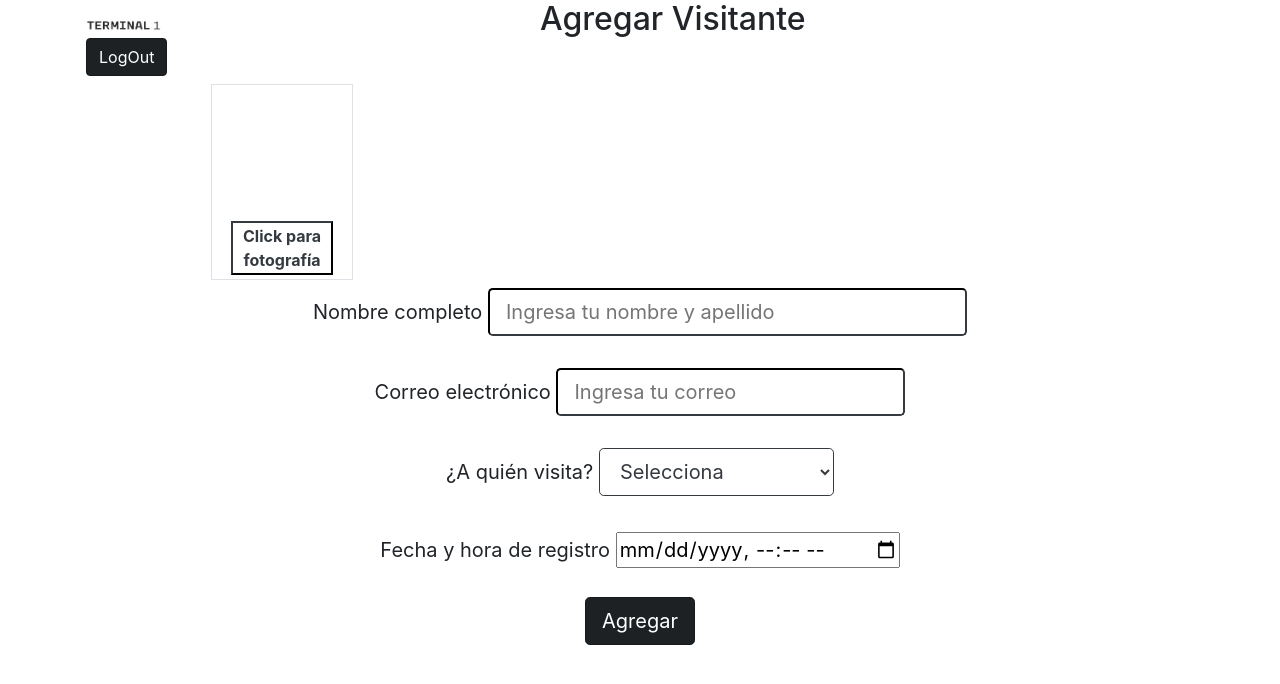
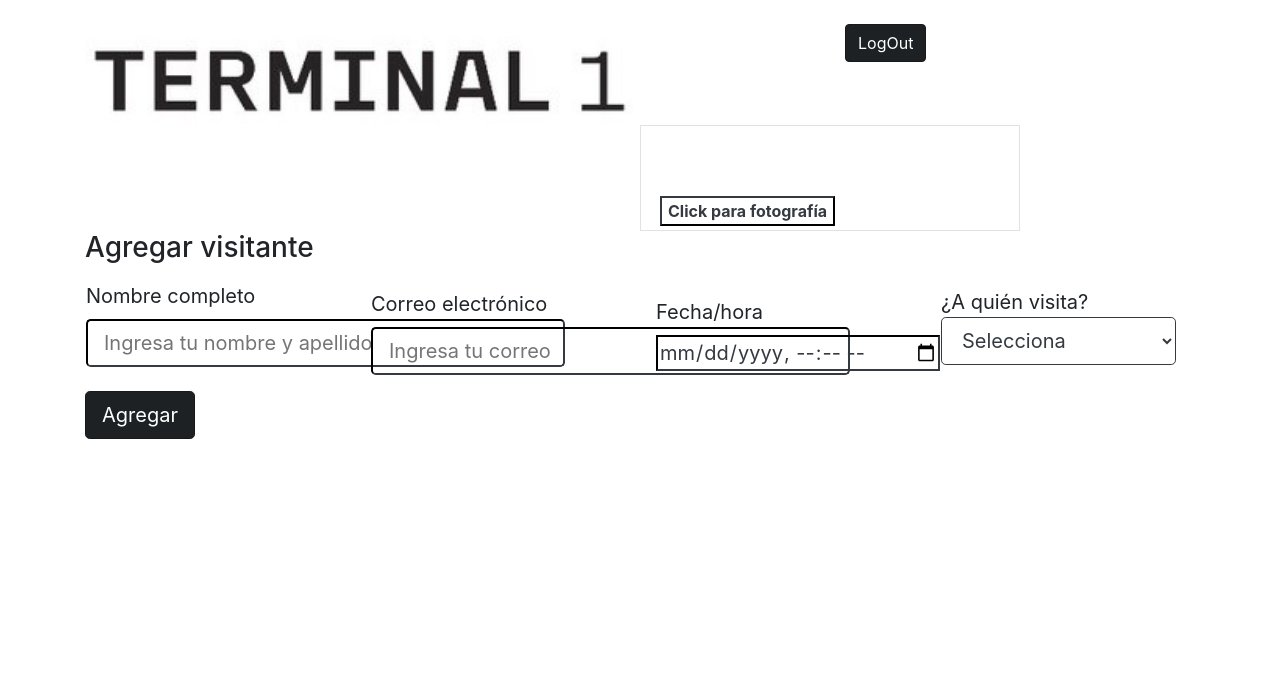
Before and after one commit to ViniciaLaraRangel/Proyecto-5-Registro-de-visitantes, a website: page src/html/registro.html in a window 1280 px wide. Drawn offline with nearby package versions, Linux system fonts and the light colour scheme; some packages are replaced by stand-ins of ours; a script that the page names is missing.

```diff
--- a/src/css/registro.css
+++ b/src/css/registro.css
@@ -1,6 +1,6 @@
 /*CSS p/ registro.html*/
 .logo-t1 {
-    width: 60%;
+    width: 75%;
 }
 /*h2 {
     text-align: center;
@@ -27,9 +27,7 @@
     text-align: center;
     padding: 50px 50px;
 }
-.btn-primary {
-    border-radius: 20px;
-    padding: 20px 20px;
-    margin-top: 50%;
+.btn-dark {
+    size
 
 }*/
--- a/src/html/registro.html
+++ b/src/html/registro.html
@@ -25,26 +25,24 @@
 </head>
 
 <body>
-    <div class="container">
+    <div class="container my-2">
         <div class="row">
+            <div class="col-8 mt-3">
                 <header>
-                <div class="col-md-4 btn-lg" id="header">
                     <img src="../css/pages/t1.jpg" alt="LogoT1" class="logo-t1">
+                </header>
+            </div>
+            <div class="col-4">
+                <nav>
                     <a href="../splashT1.html">
-                        <button class="btn btn-dark btn active">LogOut</button>
+                        <button class="btn btn-dark mt-3 active">LogOut</button>
                     </a>
-                </div>
-            </header>
-            <nav>
-                <div class="row text-center" id="nav">
-                    <div class="col-md-12">
-                        <h2>Agregar Visitante</h2>
+                </nav>
             </div>
         </div>
-            </nav>
+        <div class="row justify-content-center">
+            <div class="col-md-4 offset-4 table-bordered">
                 <aside>
-                <!--Funcionalidad para toma de fotografía-->
-                <div class="col-md-4 offset-4 table-bordered" id="aside">
                     <div class="booth px-1 py-1">
                         <a href="#" id="photo-shot" class="booth-capture"></a>
                         <video id="video" width="100" height="60"></video>
@@ -54,61 +52,62 @@
                             <strong>Click para fotografía</strong>
                         </button>
                     </div>
+                </aside>
             </div>
-            </aside>
+        </div>
+        <div class="row justify-content-center align-items-center">
+            <div class="col-12 text center">
                 <article>
-                <section>
+                    <h3>Agregar visitante</h3>
+                </article>
+            </div>
+        </div>
+        <div class="row justify-content-center align-items-center">
+            <div class="col-3 btn-lg">
                 <form>
-                        <div class="row text-center">
-                            <!--Nombre completo-->
-                            <div class="col-md-12 btn-lg">
-                                <!--Nombre del invitado -->
                     <div class="form-group">
                         <label for="user">Nombre completo</label>
                         <input type="text" id="username" class="form-control-lg btn-outline-dark" size="30px" id="user" placeholder="Ingresa tu nombre y apellido">
                     </div>
+                </form>
             </div>
-
-                            <!--Correo del invitado -->
-                            <div class="col-md-12 btn-lg">
+            <div class="col-3 btn-lg">
+                <form>
                     <label for="mail">Correo electrónico</label>
-                                <input type="email" id="useremail" class="form-control-lg btn-outline-dark" aria-describedby="emailHelp" placeholder="Ingresa tu correo">
+                    <input type="email" id="useremail" class="form-control-lg btn-outline-dark" size="30px" aria-describedby="emailHelp" placeholder="Ingresa tu correo">
+                </form>
             </div>
-
-                            <!--Miembro al que visita-->
-                            <div class="col-md-12 mt-3 btn-lg">
-                                <!--Nombre del invitado -->
-                                <div class="form-group">
-                                    <label for="anfitrión">¿A quién visita?</label>
+            <div class="col-3 mt-1 btn-lg">
+                <form>
+                        <div class="date">
+                                <label for="day">Fecha/hora</label>
+                                <input type="datetime-local" id="registerdate" class="btn-outline-dark" size="30px">
+                            </div>
+                </form>
+            </div>
+            <div class="col-3 btn-lg">
+                <form>
+                        <div class="form-group mb-1">
+                                <label for="anfitrión">¿A quién visita?
                                     <select name="memberList" id="member" class="form-control-lg btn-outline-dark" required>
-                                        <option value="" disabled selected>Selecciona</option>
+                                        <option value="text" disabled selected>Selecciona</option>
                                         <option value="KNF ENGINEERING">KNF ENGINEERING</option>
                                         <option value="AU HAUS">AU HAUS</option>
                                         <option value="LABORATORIA">LABORATORIA</option>
                                         <option value="UPSOCIAL">UPSOCIAL</option>
-                                        <!--<input type="text" id="memberName" class="form-control-lg mt-3" size="30px" id="member" placeholder="Ingresa nombre">-->
                                     </select>
+                                </label>
+                            </div>
+                </form>
+            </div>
+            <div class="col-12">
+                <form>
+                        <button id="safeinfo" class="btn btn-dark btn-lg active">Agregar</button>
+                </form>
+            </div>
         </div>
     </div>
 
-                            <!-- Input para agregar fecha y hora del registro -->
-                            <div class="col-md-12 mt-1 btn-lg">
-                                <div class="date">
-                                    <label for="day">Fecha y hora de registro</label>
-                                    <input type="datetime-local" id="registerdate">
-                                </div>
-                            </div>
-
-                            <!-- Botón para enviar el registro -->
-                            <div class="col-md-12 mt-2 btn-lg">
-                                <button id="safeinfo" class="btn btn-dark btn-lg active">Agregar</button>
-                            </div>
-                        </div>
-                    </form>
-                </section>
-            </article>
-        </div>
-    </div>
     <!--Enlaces de bootstrap 4-->
     <script src="https://code.jquery.com/jquery-3.3.1.slim.min.js" integrity="sha384-q8i/X+965DzO0rT7abK41JStQIAqVgRVzpbzo5smXKp4YfRvH+8abtTE1Pi6jizo"
         crossorigin="anonymous"></script>
@@ -118,6 +117,9 @@
 
     <script src="https://stackpath.bootstrapcdn.com/bootstrap/4.1.3/js/bootstrap.min.js" integrity="sha384-ChfqqxuZUCnJSK3+MXmPNIyE6ZbWh2IMqE241rYiqJxyMiZ6OW/JmZQ5stwEULTy"
         crossorigin="anonymous"></script>
+    <!--Enlace a sweet alert-->
+    <script src="https://unpkg.com/sweetalert/dist/sweetalert.min.js"></script>
+    <script src="https://cdn.jsdelivr.net/npm/sweetalert2"></script>
 
     <!--Enlace a firebase-->
     <script src="https://www.gstatic.com/firebasejs/5.3.1/firebase.js">
--- a/src/js/photo-shot.js
+++ b/src/js/photo-shot.js
@@ -1,4 +1,4 @@
-console.log('HOLA!');
+// console.log('Si enlaza');
 (function() {
   var video = document.getElementById('video'),
     vendorUrl = window.URL || window.webkitURL;
--- a/src/js/registro.js
+++ b/src/js/registro.js
@@ -33,7 +33,7 @@
   }).then(result => {
     location.reload(true);
   }).catch(error => {
-    console.log('noooooo');
+
   });
 });
 
```
Lines whose indentation alone changed are shown as unchanged.
